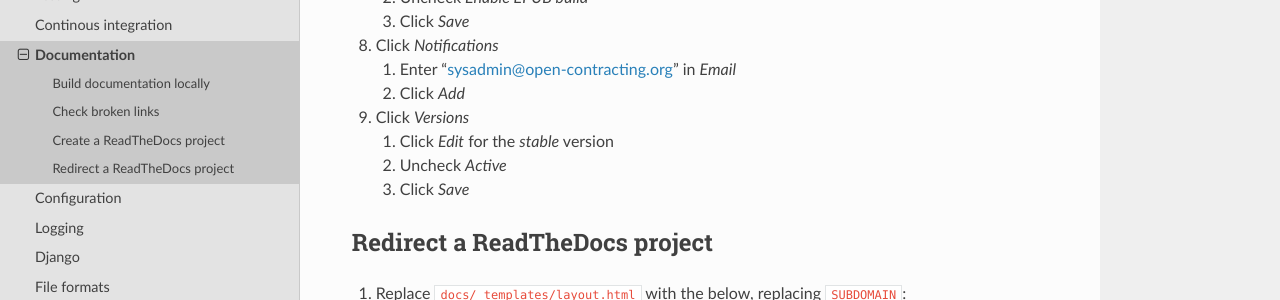
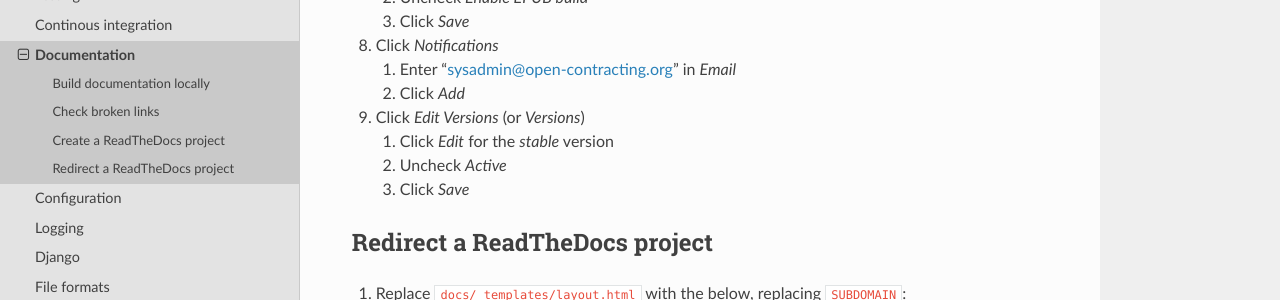
Before and after one commit to open-contracting/software-development-handbook, a Sphinx documentation site: the page built from docs/python/documentation.rst, in a window 1280 px wide and 900 px high, scrolled down 1938 px. Shown: the part 150-450 px from the top of the window. Built offline with Sphinx 7.4.7 and the Read the Docs theme 2.0.0, drawn with Linux system fonts in a browser that asks for light colours.

Commit message:
python/documentation: Copy-edit

```diff
--- a/docs/python/documentation.rst
+++ b/docs/python/documentation.rst
@@ -94,7 +94,7 @@ Create a ReadTheDocs project
    #. Enter "sysadmin@open-contracting.org" in *Email*
    #. Click *Add*
 
-#. Click *Versions*
+#. Click *Edit Versions* (or *Versions*)
 
    #. Click *Edit* for the *stable* version
    #. Uncheck *Active*
```
